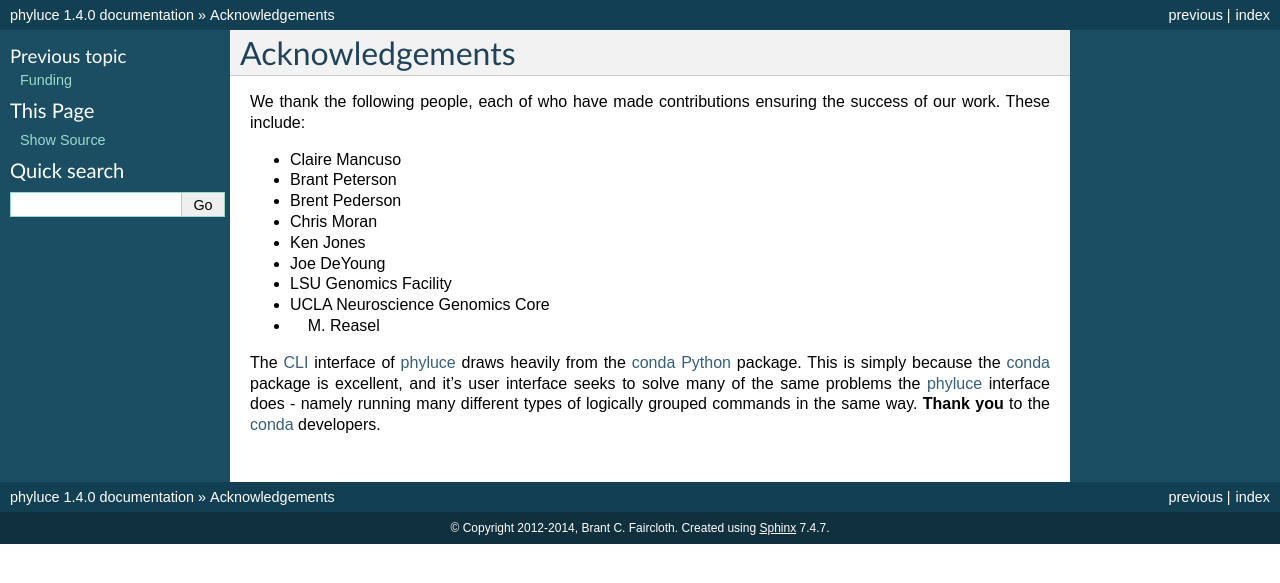
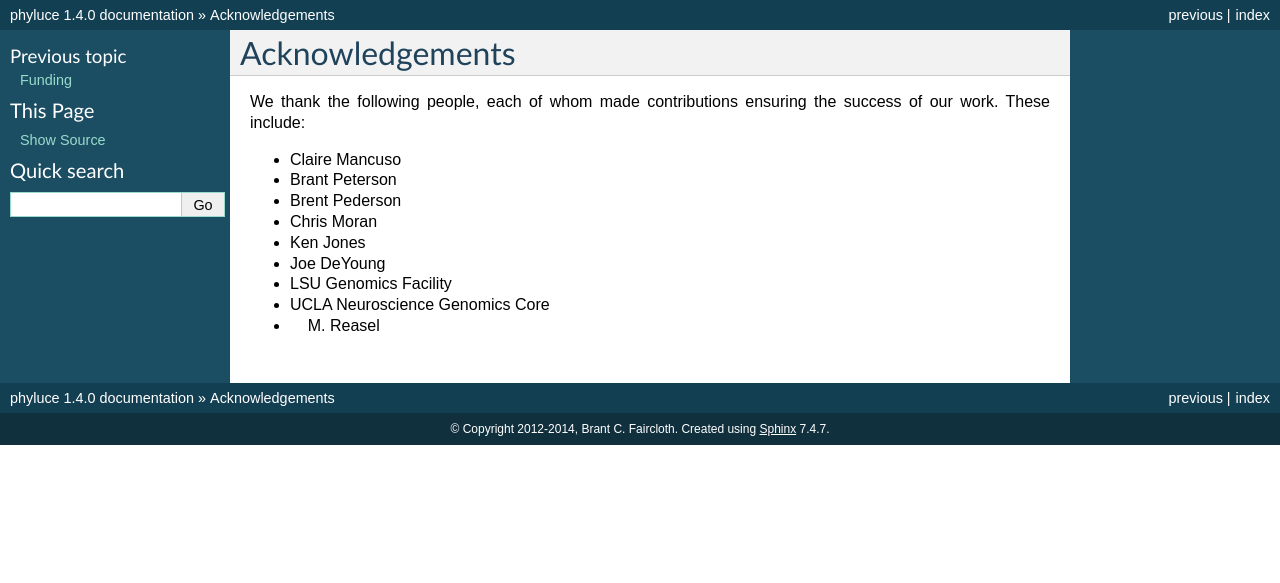
Before and after one commit to faircloth-lab/phyluce, a Sphinx documentation site: the page built from docs/ack.rst, in a window 1280 px wide. Shown: the top 583 px of the page. Built offline with Sphinx 7.4.7, drawn with Linux system fonts in a browser that asks for light colours.

Commit message:
minor updates to doc

```diff
--- a/docs/ack.rst
+++ b/docs/ack.rst
@@ -3,8 +3,8 @@
 Acknowledgements
 ================
 
-We thank the following people, each of who have made contributions
-ensuring the success of our work.  These include:
+We thank the following people, each of whom made contributions ensuring the
+success of our work.  These include:
 
 * Claire Mancuso
 * Brant Peterson
@@ -15,9 +15,3 @@ ensuring the success of our work.  These include:
 * LSU Genomics Facility
 * UCLA Neuroscience Genomics Core
 * M. Reasel
-
-The CLI_ interface of phyluce_ draws heavily from the conda_ Python_ package.
-This is simply because the conda_ package is excellent, and it's user interface
-seeks to solve many of the same problems the phyluce_ interface does - namely
-running many different types of logically grouped commands in the same way.
-**Thank you** to the conda_ developers.
--- a/docs/assembly.rst
+++ b/docs/assembly.rst
@@ -160,7 +160,7 @@ ABySS
 .. attention:: Following assembly, `assemblo_abyss.py` modifies the assemblies
     by replacing degenerate base codes with standard nucleotide encodings.  We
     do this because lastz_, which we use to match contigs to targeted UCE loci,
-    is not compatible with degenrate IUPAC codes.
+    is not compatible with degenerate IUPAC codes.
 
     The assemblo_abyss.py code makes these substitutions for every site having a
     degenerate code by selecting the appropriate nucleotide encoding randomly.
@@ -209,7 +209,7 @@ Trinity
     :class: admonition tip
 
     Trinity assembles using a "static" or "program-defined" (i.e., not user-
-    defined) kmer value of 35.
+    defined) kmer value of 25.
 
 
 Results
--- a/docs/global.rst
+++ b/docs/global.rst
@@ -36,3 +36,4 @@
 .. _MiSeq: http://www.illumina.com/systems/miseq.ilmn
 .. _HiSeq: http://www.illumina.com/systems/hiseq_2500_1500.ilmn
 .. _Illumina: http://www.illumina.com/
+.. _lastz: http://www.bx.psu.edu/~rsharris/lastz/
```
